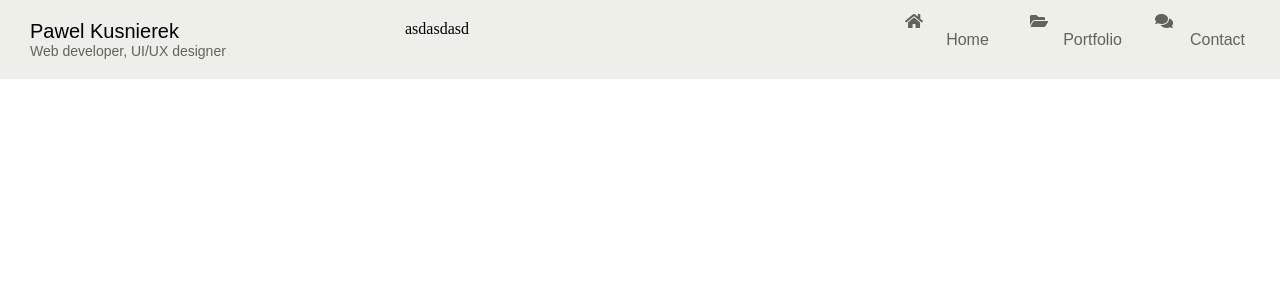
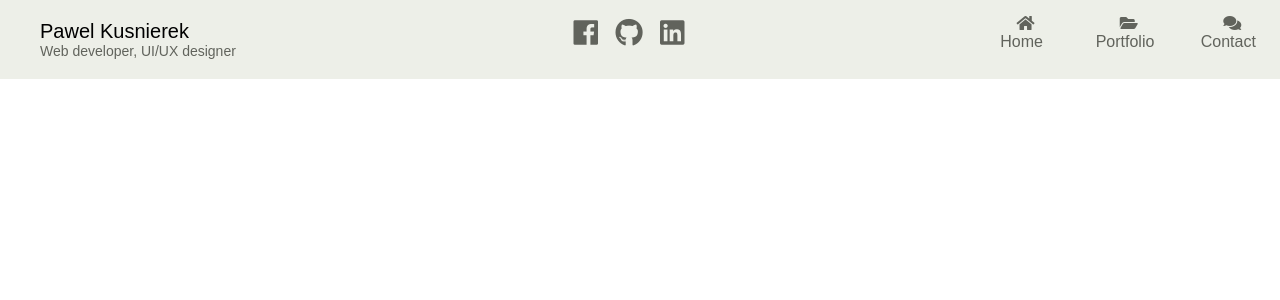
Before and after one commit to PawelKusnierek/PortfolioSite, a PHP site: page / in a window 1280 px wide. Shown: the top 300 px of the page. Run offline with PHP 8.4, Linux system fonts and the light colour scheme; some libraries are stand-ins or nearby versions.

Commit message:
finalised navbar header

```diff
--- a/src/index.html
+++ b/src/index.html
@@ -22,8 +22,21 @@
             <p class="headerName">Pawel Kusnierek</p>
             <p class="headerJob">Web developer, UI/UX designer</p>
         </div>
+
         <div class="contactLinks">
-            asdasdasd
+            <a class="socialIcon" href="https://www.facebook.com/Pkusnierek">
+                <i class="right fab fa-facebook"></i>
+            </a>
+            <a class="socialIcon" href="https://github.com/PawelKusnierek/">
+                <i class="centre fab fa-github"></i>
+            </a>
+            <a class="socialIcon" href="https://www.linkedin.com/in/pkusnierek/">
+                <i class="left fab fa-linkedin"></i>
+            </a>
+        </div>
+
+        <div class="spacer">
+
         </div>
 
         <div class="headerButtonContainer">
--- a/src/styles/index.css
+++ b/src/styles/index.css
@@ -20,9 +20,9 @@ body {
 
 .nameJob {
     display: inline-block;
-    padding: 20px 0 0 30px;
+    padding: 20px 0 0 40px;
     float: left;
-    width: 30%;
+    width: 40%;
 }
 
 .headerName {
@@ -42,27 +42,56 @@ body {
 
 .contactLinks {
     position: relative;
-    padding: 20px 0 0 0;
-    display: inline-block;
-    width: 40%;
+    display: flex;
+    width: 15%;
+}
+
+.socialIcon {
+    flex: 1;
+    height: 100%;
+    width: 100%;
+    color: #61635c;
+    text-decoration: none;
+    font-size: 28px;
+}
+
+i.fab {
+    margin: 30% 0 0 0;
+}
+
+i.fab.right {
+    float: right;
+}
+
+i.fab.centre {
+    width: 100%;
+    height: 100%;
+    text-align: center
+}
+
+i.fab.right:hover {
+    color: #3B5998;
+}
+
+i.fab.centre:hover {
+    color: #333
+}
+
+i.fab.left:hover {
+    color:#0077B5;
+}
+
+.spacer {
+    position: relative;
+    display: flex;
+    width: 20%;
 }
 
 .headerButtonContainer {
     position: relative;
     display: flex;
-    width: 30%;
+    width: 25%;
     float: right;
-}
-
-i {
-vertical-align: center;
-    padding: 10% 0 0 0;
-}
-
-span {
-    display: block;
-    text-align: center;
-
 }
 
 .headerButton {
@@ -76,10 +105,16 @@ span {
     text-decoration: none;
 }
 
-button.headerButton:focus {
-    outline: 0;
+i.fas {
+    vertical-align: center;
+    padding: 15% 0 0 45%;
 }
 
-a.button.hover {
-    color: #1a6b18;
+span {
+    display: block;
+    text-align: center;
 }
+
+a.headerButton:hover {
+    background-color: #e1e3dc;
+}
```
